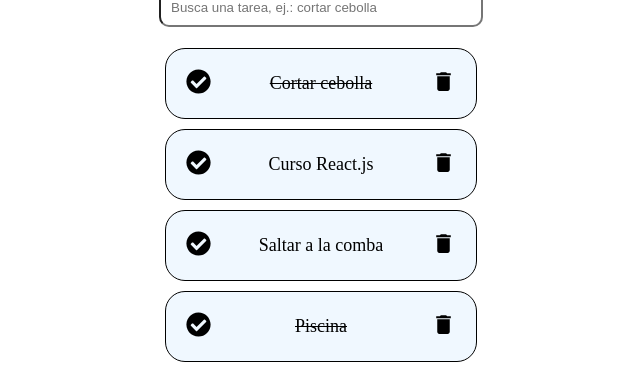
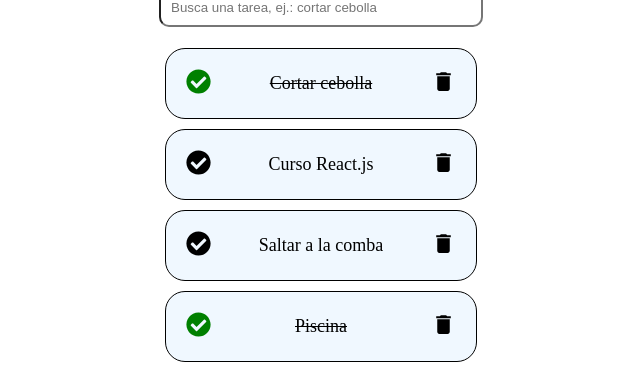
Before and after one commit to Nuria8890/Platzi, a React (Create React App) app in the folder curso-React/curso-react-intro/: page / in a window 1280 px wide. Shown: the part 143-524 px from the top of the page, without its empty margins (319-959 px from the left). Built offline with nearby package versions, Linux system fonts and the light colour scheme; the HTML template or start-up script is replaced by a standard one.

Commit message:
cambian los colores de los iconos al hacer hover y al completar un ToDo

```diff
--- a/curso-React/curso-react-intro/src/components/CompleteIcon.js
+++ b/curso-React/curso-react-intro/src/components/CompleteIcon.js
@@ -1,12 +1,16 @@
 import React from 'react'
 import { TodoIcon } from './TodoIcon';
 
-function CompleteIcon() {
+function CompleteIcon({onComplete, completed}) {
   return(
+    <div>
     <TodoIcon
       type='check'
-      color='grey'
+      completed={completed}
+      onClick={onComplete}
     />
+    <span>{completed}</span>
+    </div>
   );
 }
 
--- a/curso-React/curso-react-intro/src/components/DelteIcon.js
+++ b/curso-React/curso-react-intro/src/components/DelteIcon.js
@@ -1,11 +1,12 @@
 import React from 'react'
 import { TodoIcon } from './TodoIcon';
 
-function DeleteIcon() {
+function DeleteIcon({onDelete}) {
   return(
     <TodoIcon
       type='delete'
       color='grey'
+      onClick={onDelete}
     />
   );
 }
--- a/curso-React/curso-react-intro/src/components/TodoIcon.js
+++ b/curso-React/curso-react-intro/src/components/TodoIcon.js
@@ -8,14 +8,15 @@ const iconTypes = {
   "delete": <MdDelete />
 }
 
-function TodoIcon({ type }) {
+function TodoIcon({ type, onClick, completed }) {
   return (
-    <IconContext.Provider value={{size: "25px" }}>
-    <span
-      className={`Icon Icon-${type}`}
-    >
-      {iconTypes[type]}
-    </span>
+    <IconContext.Provider value={{ size: "25px" }}>
+      <span
+        className={`Icon Icon-${type} ${completed && "Icon-p--complete"}`}
+        onClick={onClick}
+      >
+        {iconTypes[type]}
+        </span>
     </IconContext.Provider>
   )
 }
--- a/curso-React/curso-react-intro/src/components/TodoItem.js
+++ b/curso-React/curso-react-intro/src/components/TodoItem.js
@@ -6,13 +6,20 @@ import { DeleteIcon } from "./DelteIcon";
 function TodoItem(props) {
   return(
     <li className='TodoItem'>
-      <CompleteIcon/>
+      <CompleteIcon
+        onComplete={props.onComplete}
+        completed={props.completed === true}
+      />
+
       <p
         className={`TodoItem-p ${props.completed && "TodoItem-p--complete"}`}
       >
         {props.text}
       </p>
-      <DeleteIcon/>
+
+      <DeleteIcon
+        onDelete={props.onDelete}
+      />
     </li>
   );
 }
--- a/curso-React/curso-react-intro/src/css/TodoIcon.css
+++ b/curso-React/curso-react-intro/src/css/TodoIcon.css
@@ -3,7 +3,7 @@
   cursor: pointer;
 }
 
-.Icon-check--active {
+.Icon-p--complete {
   color: green;
 }
 
@@ -11,10 +11,6 @@
   color: green;
 }
 
-/* .Icon-delete {
-  color: red;
-} */
-
 .Icon-delete:hover {
   color: red;
 }
```
